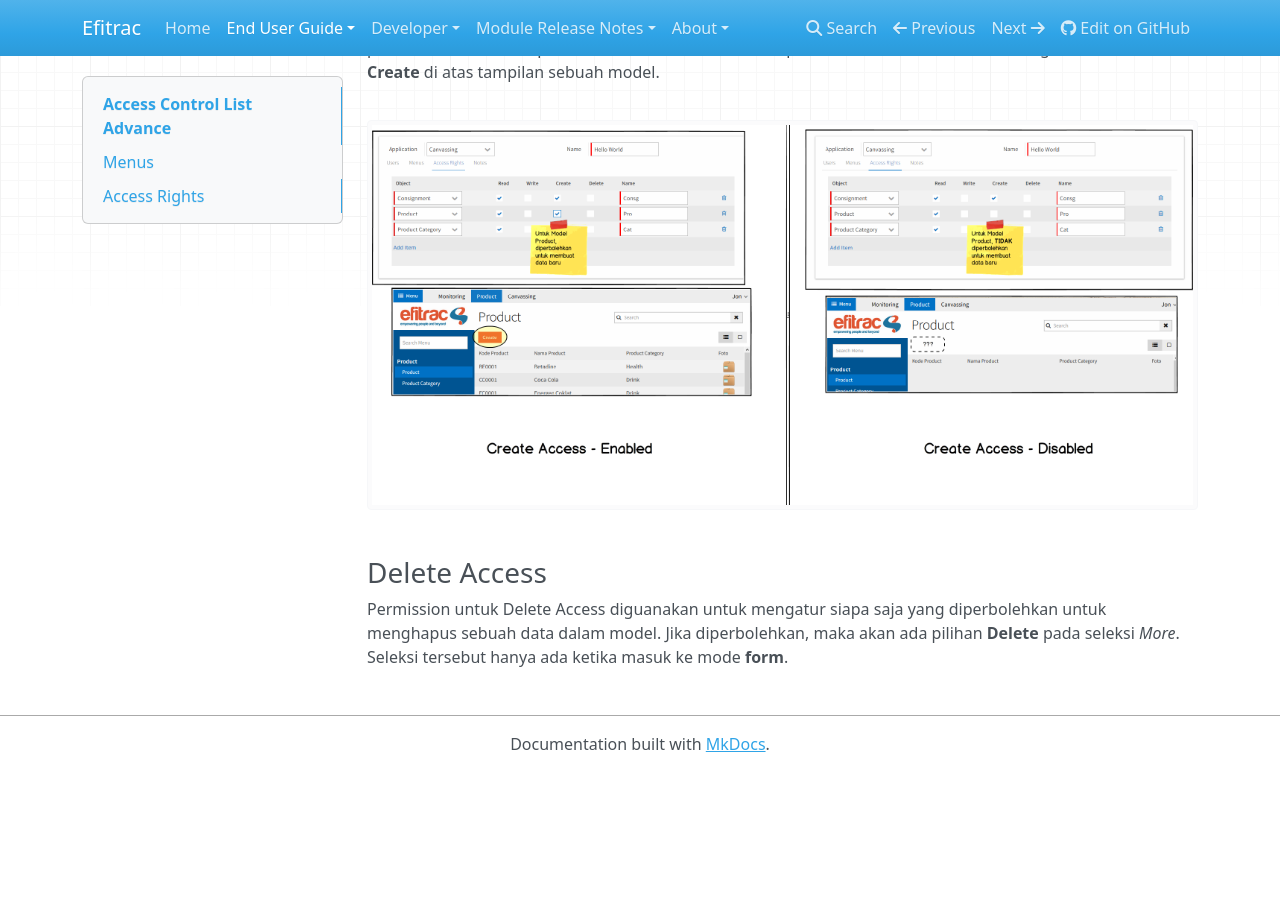
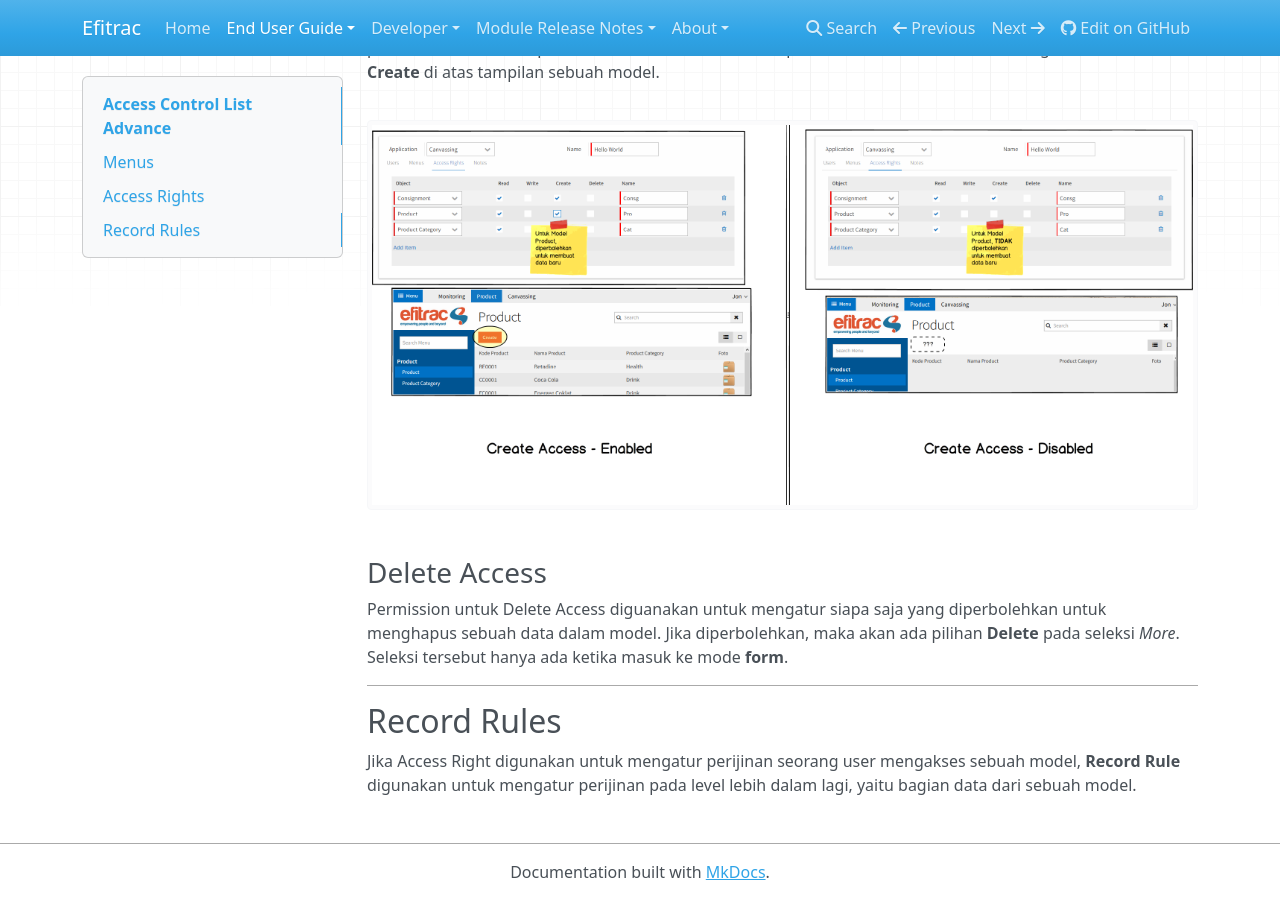
Before and after one commit to ianyulianto/efitrac-wiki, an MkDocs documentation site: the page built from docs/enduser/acl/access-control-list-adv.md, in a window 1280 px wide and 900 px high, scrolled down 2429 px. Built offline with MkDocs 1.6.1, drawn with Linux system fonts in a browser that asks for light colours; nearby versions of some CDN libraries; old or Windows-style settings are respelled for this version of MkDocs; before the commit the page ends 3201 px from its top, so only the background shows below that.

Commit message:
access control list

```diff
--- a/docs/enduser/acl/access-control-list-adv.md
+++ b/docs/enduser/acl/access-control-list-adv.md
@@ -51,5 +51,13 @@ diperbolehkan untuk menghapus sebuah data dalam model. Jika diperbolehkan,
 maka akan ada pilihan **Delete** pada seleksi *More*. Seleksi tersebut hanya ada
 ketika masuk ke mode **form**.
 
+---
+
+## Record Rules
+Jika Access Right digunakan untuk mengatur perijinan seorang user mengakses
+sebuah model, **Record Rule** digunakan untuk mengatur perijinan pada level
+lebih dalam lagi, yaitu bagian data dari sebuah model.
+
+
 
 [Menu]: ../menu.md
```
